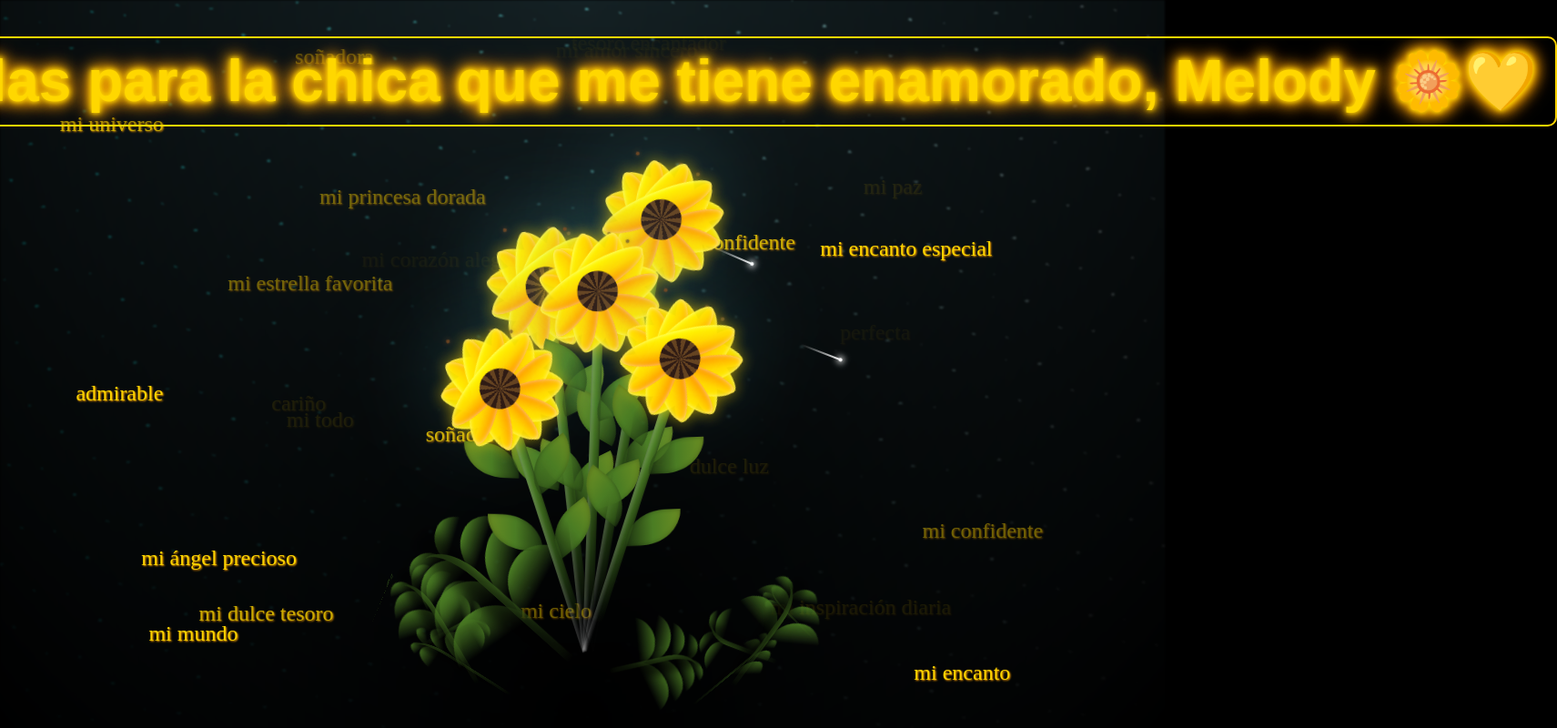
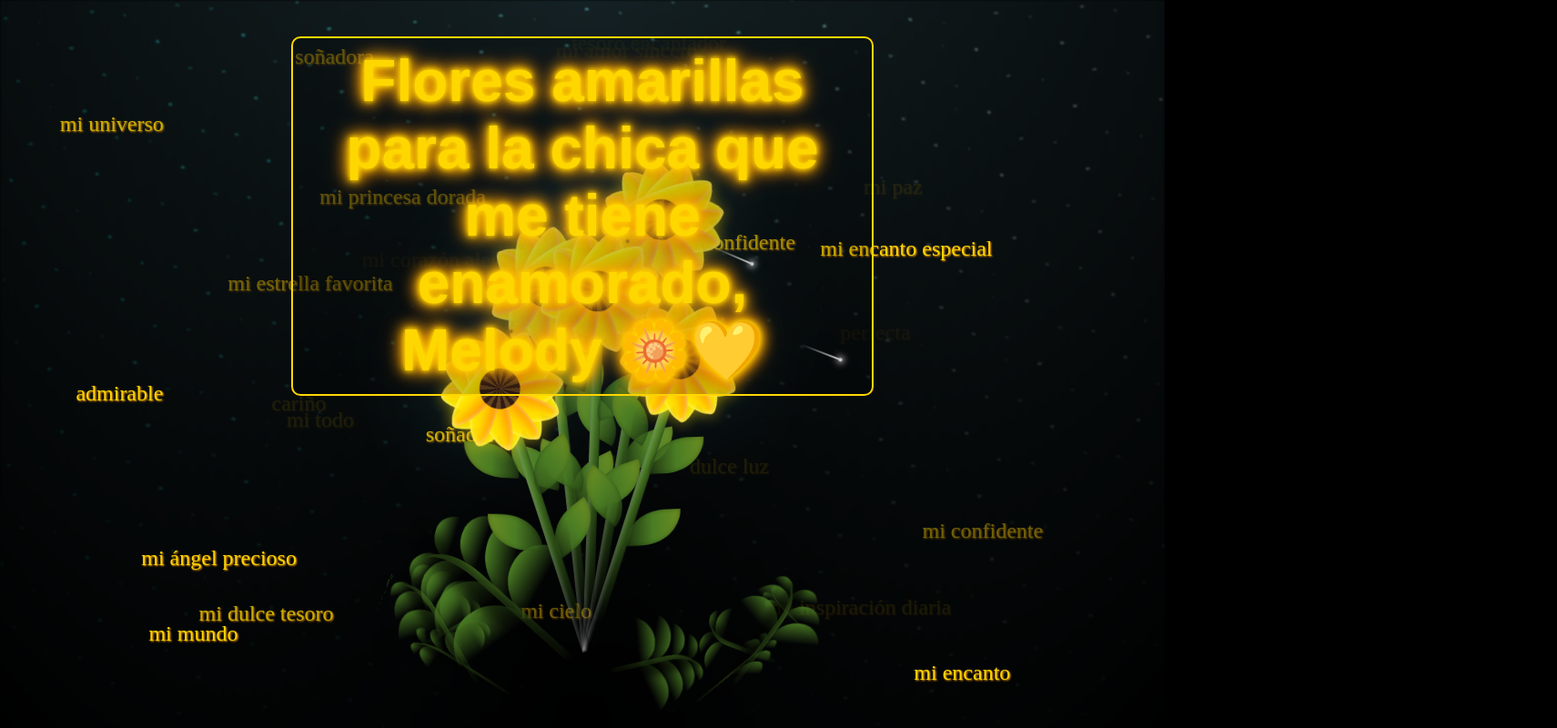
Before and after one commit to Solutionhh/FloresMelodyAmarilla, a plain HTML site: page index.html in a window 1280 px wide. Shown: the whole page at 91% size, 1711 px wide, since content can reach past the window. Drawn offline with Linux system fonts and the light colour scheme.

Commit message:
index.html

```diff
--- a/index.html
+++ b/index.html
@@ -1085,9 +1085,9 @@ document.addEventListener('click', e => crearCorazonesYFlores(e.clientX, e.clien
 
 <style>
 .special-text {
-  white-space: nowrap;
-  overflow-x: auto;
-  font-size: 5vw; /* se ajusta a la pantalla */
+  white-space: normal;       /* permite saltos de línea */
+  word-wrap: break-word;     /* corta palabras largas si es necesario */
+  font-size: 5vw;
   font-weight: bold;
   color: #FFD700;
   text-shadow:
@@ -1101,7 +1101,7 @@ document.addEventListener('click', e => crearCorazonesYFlores(e.clientX, e.clien
   padding: 10px 20px;
   background: rgba(0,0,0,0.2);
   text-align: center;
-  display: inline-block;
+  box-sizing: border-box;
 }
 </style>
 
```
